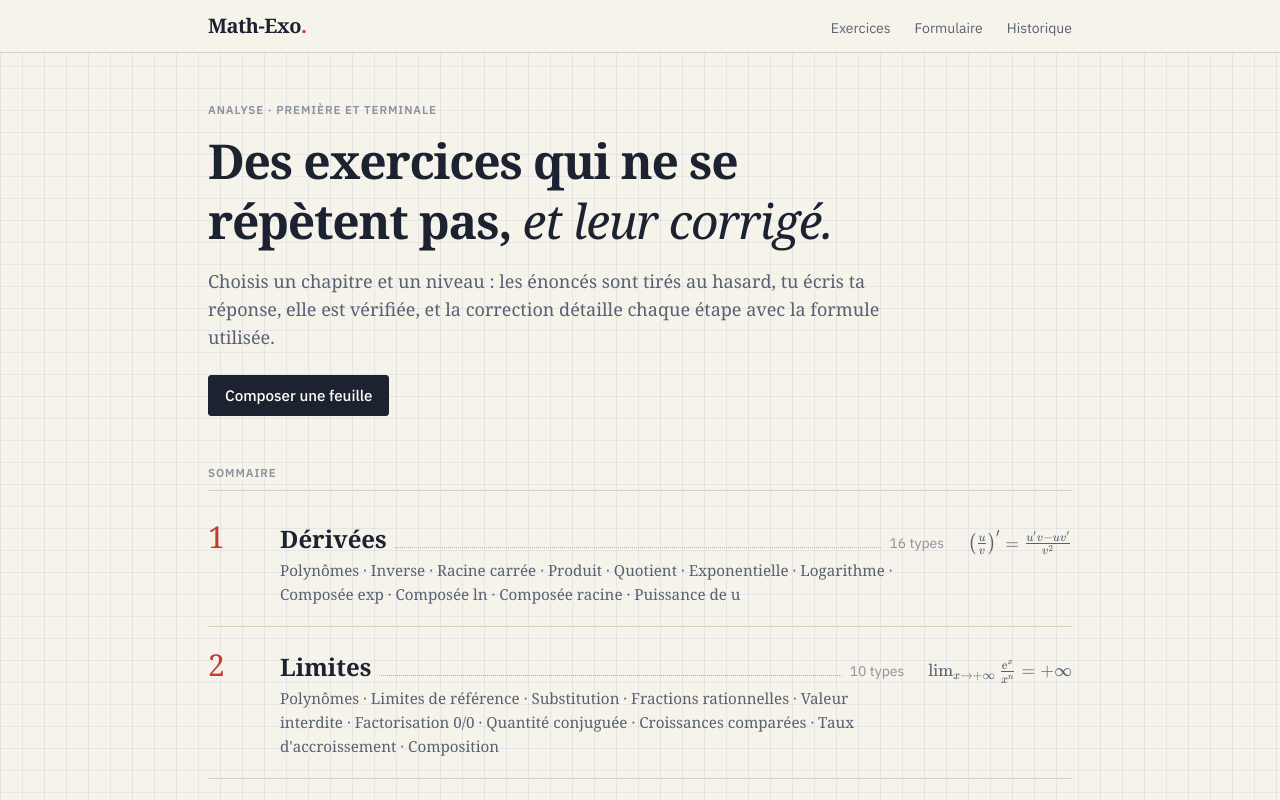
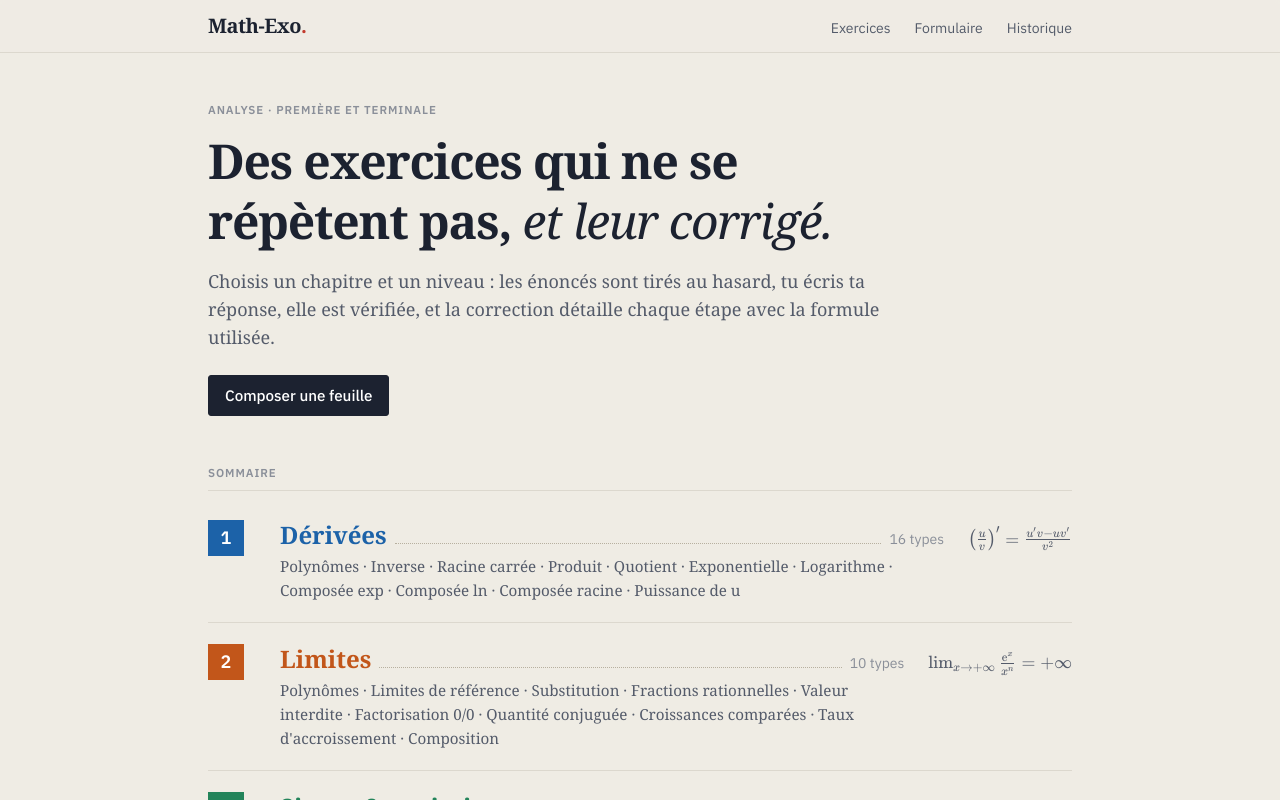
Before and after one commit to axcou/math_exos, a React (Vite) app: page / in a window 1280 px wide. Shown: the top 800 px of the page. Built offline with nearby package versions, Linux system fonts and the light colour scheme.

Commit message:
style: make exercise sheets look like a maths textbook (chapter colours and bands, numbered squares, level dots, hint/reminder/solution boxes)

```diff
--- a/src/index.css
+++ b/src/index.css
@@ -1,20 +1,20 @@
 @import 'tailwindcss';
 
 /*
- * Direction visuelle : cahier à petits carreaux (clair) / tableau noir (sombre).
- * Encre bleu-noir, stylo rouge pour les corrections, typo de manuel scolaire.
- * Les couleurs basculent via les variables : pas besoin de variantes dark:.
+ * Direction visuelle : manuel de mathématiques.
+ * Page blanche, une couleur par chapitre, numéros d'exercices en carré plein,
+ * encadrés « Rappel », « Coup de pouce » et « Corrigé ».
+ * En sombre : tableau noir. Les couleurs basculent via les variables.
  */
 
 :root {
-  --paper: #f6f3ea;
-  --sheet: #fffdf8;
+  --paper: #efece4;
+  --sheet: #ffffff;
   --ink: #1c2230;
-  --ink-soft: #596070;
-  --ink-faint: #8d919b;
-  --rule: #d8d2c2;
-  --rule-strong: #b9b09a;
-  --grid: rgb(64 104 170 / 0.09);
+  --ink-soft: #545b6a;
+  --ink-faint: #8a8f99;
+  --rule: #dcd8ce;
+  --rule-strong: #b7b09f;
   --pen: #c23b2e;
   --pen-soft: rgb(194 59 46 / 0.08);
   --blue: #1f4a8f;
@@ -22,20 +22,26 @@
   --ok: #2e7a4b;
   --ok-soft: rgb(46 122 75 / 0.08);
   --hl: #fbeea0;
+  /* couleurs de chapitre */
+  --c-derivee: #1c62a8;
+  --c-derivee-soft: #e8f0f9;
+  --c-limite: #c2561a;
+  --c-limite-soft: #fbeee5;
+  --c-variation: #23845a;
+  --c-variation-soft: #e6f3ec;
   --chalk-shadow: none;
   color-scheme: light;
 }
 
 @media (prefers-color-scheme: dark) {
   :root {
-    --paper: #1e2a25;
+    --paper: #1a2420;
     --sheet: #22302a;
     --ink: #ecebe2;
     --ink-soft: #b4b9ae;
     --ink-faint: #818a80;
     --rule: #3c4b43;
     --rule-strong: #56675d;
-    --grid: rgb(255 255 255 / 0.035);
     --pen: #ff8f7e;
     --pen-soft: rgb(255 143 126 / 0.1);
     --blue: #f1d77c;
@@ -43,9 +49,29 @@
     --ok: #93d3a3;
     --ok-soft: rgb(147 211 163 / 0.1);
     --hl: rgb(241 215 124 / 0.22);
+    --c-derivee: #8ec2f5;
+    --c-derivee-soft: rgb(142 194 245 / 0.1);
+    --c-limite: #f5b07e;
+    --c-limite-soft: rgb(245 176 126 / 0.1);
+    --c-variation: #8ed8b0;
+    --c-variation-soft: rgb(142 216 176 / 0.1);
     --chalk-shadow: 0 0 0.6px rgb(255 255 255 / 0.5);
     color-scheme: dark;
   }
+}
+
+/* Couleur du chapitre courant, posée sur un conteneur */
+.chap-derivee {
+  --chap: var(--c-derivee);
+  --chap-soft: var(--c-derivee-soft);
+}
+.chap-limite {
+  --chap: var(--c-limite);
+  --chap-soft: var(--c-limite-soft);
+}
+.chap-variation {
+  --chap: var(--c-variation);
+  --chap-soft: var(--c-variation-soft);
 }
 
 @theme inline {
@@ -63,6 +89,8 @@
   --color-ok: var(--ok);
   --color-ok-soft: var(--ok-soft);
   --color-hl: var(--hl);
+  --color-chap: var(--chap, var(--ink));
+  --color-chap-soft: var(--chap-soft, var(--paper));
   --font-serif: 'Source Serif 4 Variable', 'Source Serif Pro', Georgia, 'Times New Roman', serif;
   --font-sans: 'IBM Plex Sans', system-ui, 'Segoe UI', sans-serif;
   --font-hand: 'Caveat', 'Segoe Print', cursive;
@@ -79,9 +107,6 @@ body {
   font-size: 17px;
   line-height: 1.55;
   background-color: var(--paper);
-  /* quadrillage 5 mm */
-  background-image: linear-gradient(var(--grid) 1px, transparent 1px), linear-gradient(90deg, var(--grid) 1px, transparent 1px);
-  background-size: 22px 22px;
   text-shadow: var(--chalk-shadow);
   -webkit-font-smoothing: antialiased;
 }
@@ -105,6 +130,81 @@ body {
 }
 
 @layer components {
+  /* Page de manuel */
+  .page {
+    background: var(--sheet);
+    border: 1px solid var(--rule);
+    box-shadow: 0 1px 0 var(--rule), 0 12px 24px -18px rgb(0 0 0 / 0.25);
+    padding: 1.75rem 2rem 2rem;
+  }
+  @media (max-width: 640px) {
+    .page {
+      padding: 1.1rem 0.9rem 1.4rem;
+      margin-inline: -0.5rem;
+    }
+  }
+
+  /* Bandeau de chapitre : onglet coloré + filet épais */
+  .chap-band {
+    display: flex;
+    align-items: stretch;
+    border-bottom: 3px solid var(--chap);
+    font-family: var(--font-sans);
+  }
+  .chap-tab {
+    background: var(--chap);
+    color: var(--sheet);
+    text-shadow: none;
+    font-weight: 700;
+    font-size: 0.78rem;
+    letter-spacing: 0.1em;
+    text-transform: uppercase;
+    padding: 0.35rem 0.8rem;
+  }
+
+  /* Numéro d'exercice en carré plein */
+  .ex-num {
+    display: inline-flex;
+    align-items: center;
+    justify-content: center;
+    min-width: 1.85rem;
+    height: 1.85rem;
+    padding: 0 0.3rem;
+    background: var(--chap);
+    color: var(--sheet);
+    text-shadow: none;
+    font-family: var(--font-sans);
+    font-weight: 700;
+    font-size: 0.95rem;
+  }
+
+  /* Encadré avec onglet de titre (Rappel, Coup de pouce, Corrigé) */
+  .box {
+    position: relative;
+    border: 1.5px solid var(--chap);
+    background: var(--chap-soft);
+    padding: 1.1rem 1rem 0.8rem;
+    margin-top: 0.7rem;
+  }
+  .box.dashed {
+    border-style: dashed;
+    background: transparent;
+  }
+  .box-tab {
+    position: absolute;
+    top: -0.72rem;
+    left: 0.8rem;
+    background: var(--chap);
+    color: var(--sheet);
+    text-shadow: none;
+    font-family: var(--font-sans);
+    font-weight: 700;
+    font-size: 0.7rem;
+    letter-spacing: 0.08em;
+    text-transform: uppercase;
+    padding: 0.12rem 0.55rem;
+  }
+
   /* Feuille de papier avec marge rouge, comme une copie */
   .copy {
     position: relative;
--- a/src/pages/Exercises.tsx
+++ b/src/pages/Exercises.tsx
@@ -81,7 +81,8 @@ export default function Exercises() {
     if (last && last.theme === e.theme) last.items.push(e);
     else groups.push({ theme: e.theme, items: [e] });
   }
-  const grouped = groups.length === new Set(exercises.map((e) => e.theme)).size && groups.length > 1;
+  // Un bandeau par chapitre si les thèmes sont regroupés, sinon une seule page « mélangée »
+  const byChapter = groups.length === new Set(exercises.map((e) => e.theme)).size;
   let number = 0;
 
   const chapterOf = (t: Theme) => THEMES.indexOf(t) + 1;
@@ -158,22 +159,21 @@ export default function Exercises() {
         </div>
       )}
 
-      {groups.map((g, gi) => (
-        <section key={gi} className="space-y-5">
-          {grouped && (
-            <h2 className="flex items-baseline gap-3 pt-4">
-              <span className="font-serif text-2xl text-pen">{chapterOf(g.theme)}</span>
-              <span className="font-serif text-2xl font-semibold">{THEME_LABELS[g.theme]}</span>
-              <span className="font-sans text-sm text-ink-faint">
-                {g.items.length} exercice{g.items.length > 1 ? 's' : ''}
-              </span>
-            </h2>
-          )}
+      {(byChapter ? groups : exercises.length ? [{ theme: null, items: exercises }] : []).map((g, gi) => (
+        <section key={gi} className={`page ${g.theme ? `chap-${g.theme}` : ''}`}>
+          <div className="chap-band mb-2">
+            <span className="chap-tab">{g.theme ? `Chapitre ${chapterOf(g.theme)}` : 'Exercices'}</span>
+            <span className="self-center px-3 font-semibold text-chap">{g.theme ? THEME_LABELS[g.theme] : 'Feuille mélangée'}</span>
+            <span className="ml-auto self-end pb-1 text-[0.7rem] font-semibold uppercase tracking-widest text-ink-faint">
+              {g.items.length} exercice{g.items.length > 1 ? 's' : ''}
+            </span>
+          </div>
           {g.items.map((ex) => (
             <ExerciseCard
               key={ex.uid}
               ex={ex}
               number={++number}
+              showTheme={!g.theme}
               allowSolutions={sheet?.showSolutions ?? true}
               onRegenerate={sheet?.source === 'shared' ? undefined : () => regenerate(ex)}
               onAddSimilar={sheet?.source === 'shared' ? undefined : () => addSimilar(ex)}
--- a/src/pages/Formulas.tsx
+++ b/src/pages/Formulas.tsx
@@ -19,10 +19,10 @@ export default function Formulas() {
         if (!list.length) return null;
         const groups = [...new Set(list.map((f) => f.group))];
         return (
-          <section key={theme}>
+          <section key={theme} className={`chap-${theme}`}>
             <h2 className="mb-4 flex items-baseline gap-3">
-              <span className="font-serif text-2xl text-pen">{ti + 1}</span>
-              <span className="font-serif text-2xl font-semibold">{THEME_LABELS[theme]}</span>
+              <span className="ex-num">{ti + 1}</span>
+              <span className="font-serif text-2xl font-semibold text-chap">{THEME_LABELS[theme]}</span>
             </h2>
             <div className="space-y-6">
               {groups.map((g) => (
--- a/src/pages/Home.tsx
+++ b/src/pages/Home.tsx
@@ -29,12 +29,12 @@ export default function Home() {
         <h2 className="label mb-2 border-b border-rule pb-2">Sommaire</h2>
         <ol>
           {CHAPTERS.map((c, i) => (
-            <li key={c.theme} className="border-b border-rule">
+            <li key={c.theme} className={`chap-${c.theme} border-b border-rule`}>
               <Link to={`/exercices?theme=${c.theme}`} className="group grid gap-x-6 gap-y-1 py-5 sm:grid-cols-[3rem_1fr_auto] sm:items-baseline">
-                <span className="font-serif text-3xl text-pen">{i + 1}</span>
+                <span className="ex-num h-9 min-w-9 justify-self-start text-lg">{i + 1}</span>
                 <span>
                   <span className="flex items-baseline gap-2">
-                    <span className="font-serif text-2xl font-semibold group-hover:underline group-hover:decoration-1 group-hover:underline-offset-4">{THEME_LABELS[c.theme]}</span>
+                    <span className="font-serif text-2xl font-semibold text-chap group-hover:underline group-hover:decoration-1 group-hover:underline-offset-4">{THEME_LABELS[c.theme]}</span>
                     <span aria-hidden className="mb-1 hidden flex-1 border-b border-dotted border-rule-strong sm:block" />
                     <span className="font-sans text-sm text-ink-faint">{templatesFor(c.theme).length} types</span>
                   </span>
```
Also changed, not shown: src/components/ExerciseCard.tsx (+30 -15 lines), src/components/Solution.tsx (+15 -15 lines).
